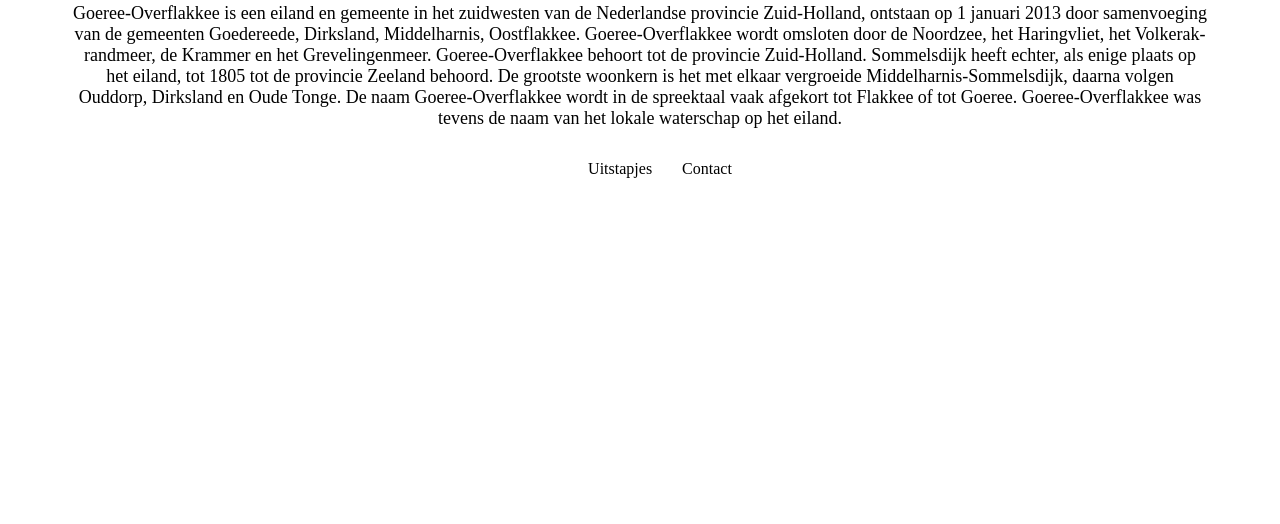
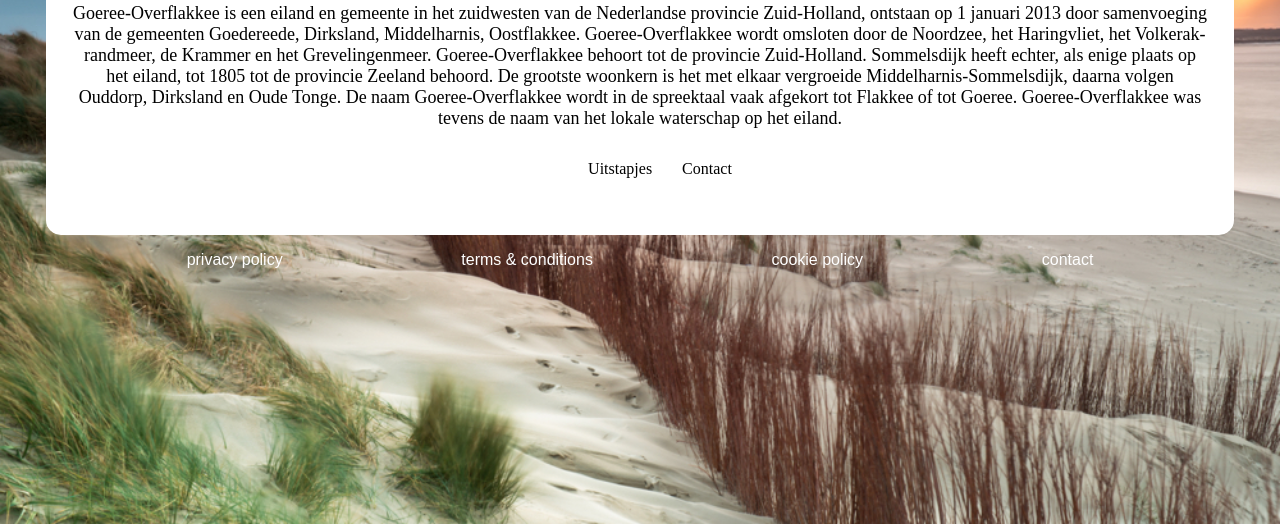
Before and after one commit to Lars-van-Tilburg/eindopgave, a plain HTML site: page index.html in a window 1280 px wide. Shown: the part 276-800 px from the top of the page. Drawn offline with Linux system fonts and the light colour scheme.

Commit message:
Update style.css

```diff
--- a/css/style.css
+++ b/css/style.css
@@ -40,7 +40,7 @@ nav {
   }
 
 body{
-    background-image:url(../foto/background.web);
+    background-image:url(../foto/background.webp);
     background-repeat: no-repeat;
     background-size: cover;
 }
```
